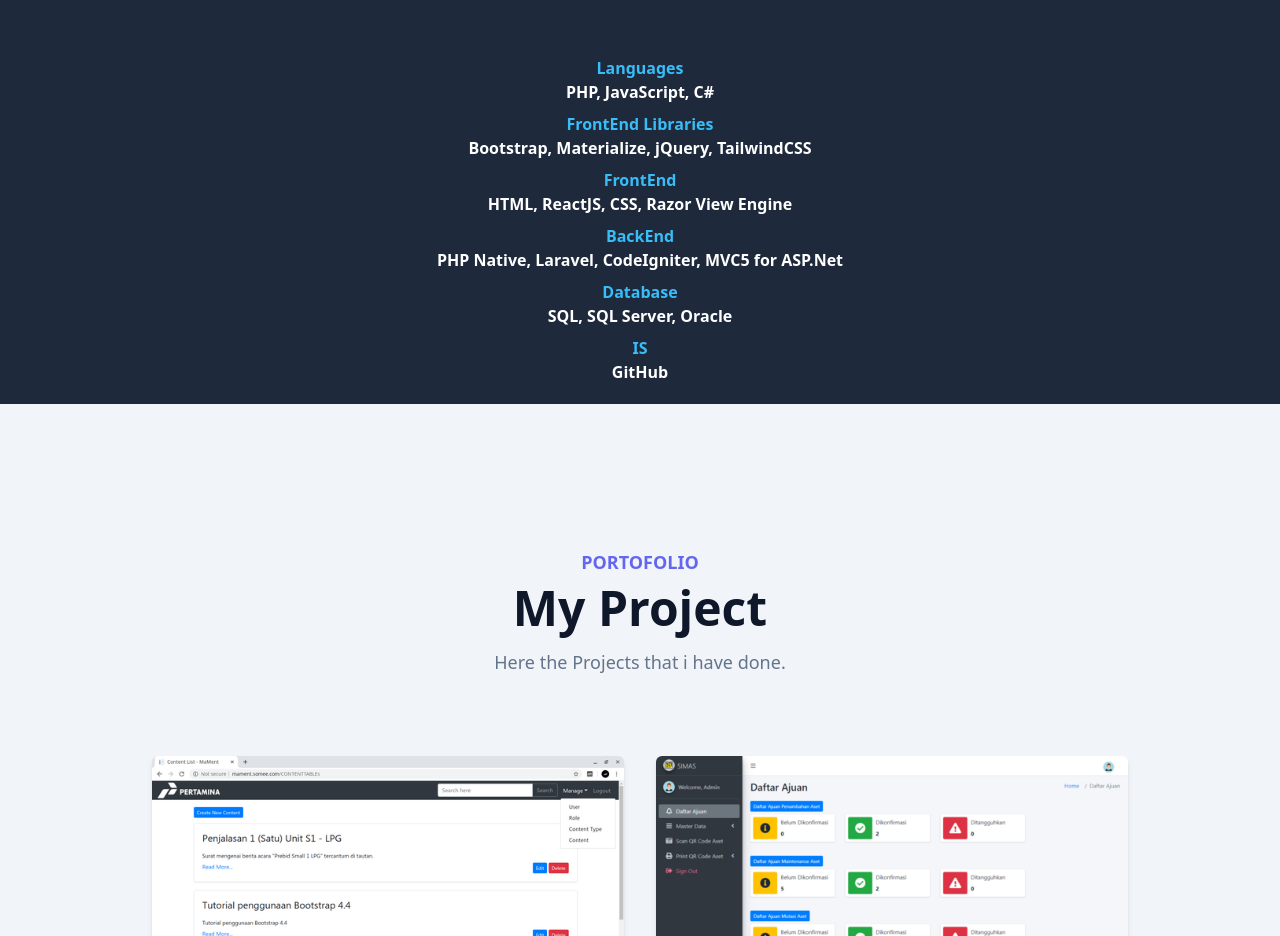
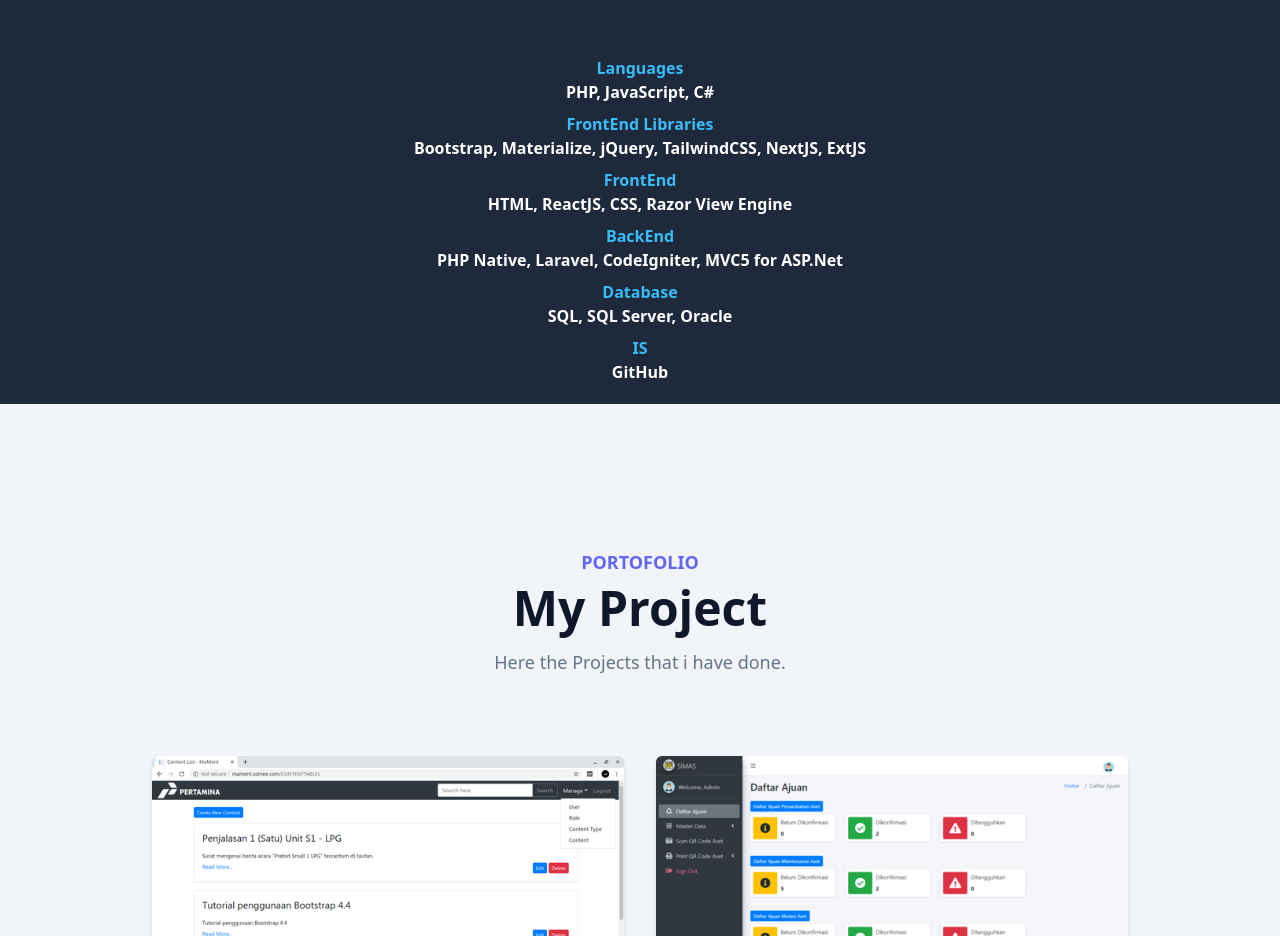
Before and after one commit to syahronirizki/my-portofolio, a website: page index.html in a window 1280 px wide. Shown: the part 1680-2616 px from the top of the page. Drawn offline with Linux system fonts and the light colour scheme; some packages are replaced by stand-ins of ours; a script that the page names is missing.

Commit message:
Update index.html

```diff
--- a/index.html
+++ b/index.html
@@ -323,7 +323,7 @@
                     >FrontEnd Libraries</label
                   >
                   <p class="text-base font-semibold text-white">
-                    Bootstrap, Materialize, jQuery, TailwindCSS
+                    Bootstrap, Materialize, jQuery, TailwindCSS, NextJS, ExtJS
                   </p>
                 </div>
                 <div class="w-full px-4 mb-2">
```
